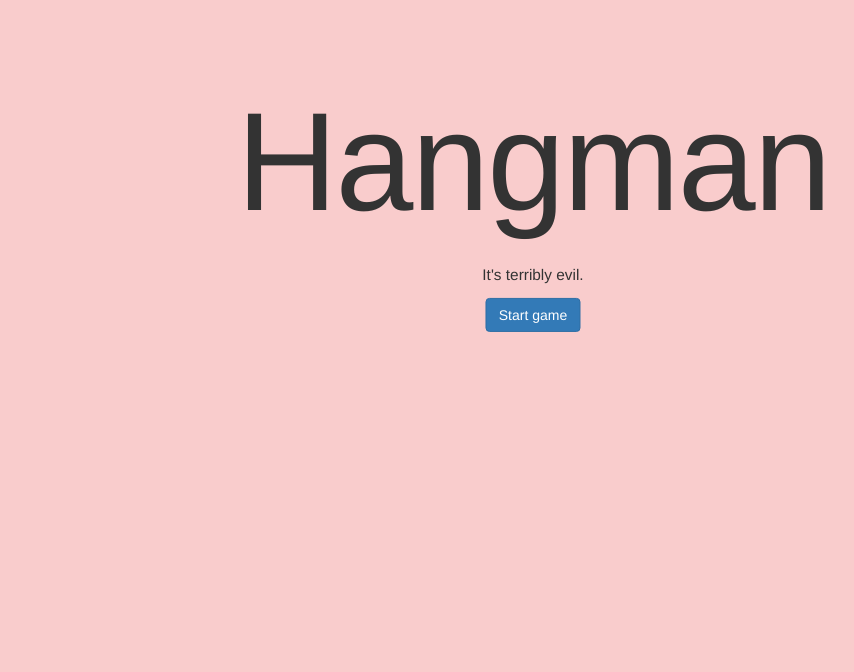
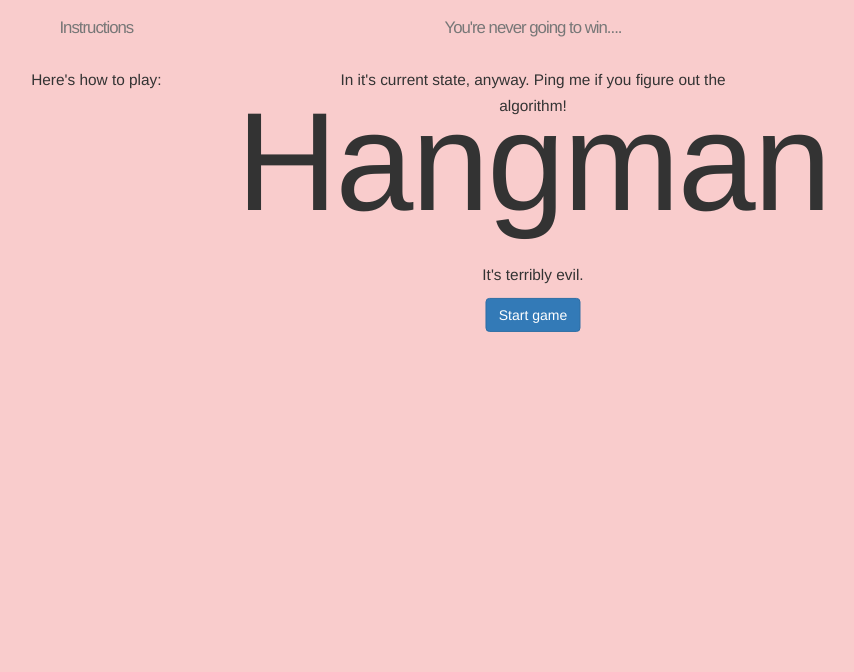
Before and after one commit to royels/Hangman, a Rails app: page / in a window 1280 px wide. Shown: the part 60-732 px from the top of the page, without its empty margins (107-961 px from the left). Run offline with Rails 7, Linux system fonts and the light colour scheme; style sheets or scripts are compiled from the project's sources; parts of the project's set-up code (start-up, migrations or seed data) failed here and were passed over; some libraries are stand-ins or nearby versions.

Commit message:
column start

```diff
--- a/app/views/game/start.html.erb
+++ b/app/views/game/start.html.erb
@@ -5,3 +5,14 @@
 <button type="button" class="btn btn-primary" data-toggle="modal" data-target="#exampleModal" data-whatever="@mdo">Start game</button>
 </div>
 <%= render 'game/startmodal' %>
+
+<div class="row">
+  <div class="col-md-4">
+    <h2>Instructions</h2>
+    <p>Here's how to play:</p>
+  </div>
+  <div class="col-md-4">
+    <h2>You're never going to win....</h2>
+    <p>In it's current state, anyway. Ping me if you figure out the algorithm!</p>
+  </div>
+</div>
```
